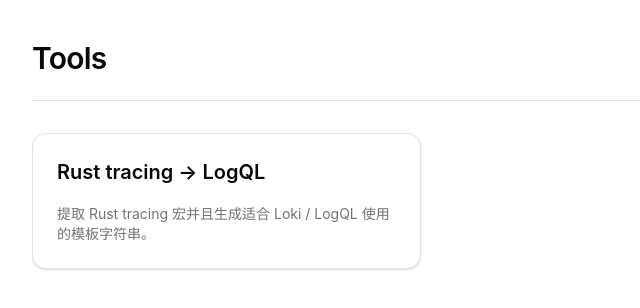
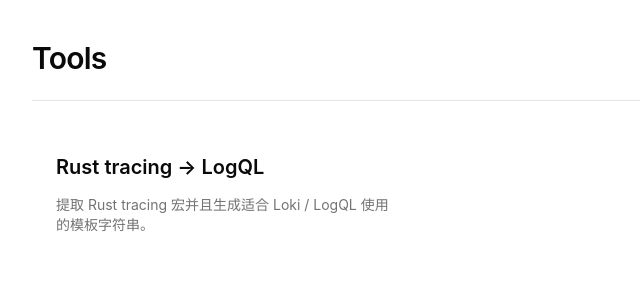
Before and after one commit to TnZzZHlp/tools, a Vue app: page / in a window 1280 px wide. Shown: the top 308 px of the page, without its empty margins (0-640 px from the left). Built offline with nearby package versions, Linux system fonts and the light colour scheme; the HTML template or start-up script is replaced by a standard one.

Commit message:
feat(HomeView): enhance tool cards with hover underline effect

```diff
--- /dev/null
+++ b/src/components/HoverUnderlineTitle.vue
@@ -0,0 +1,19 @@
+<script setup lang="ts">
+import type { HTMLAttributes } from 'vue'
+
+import { cn } from '@/lib/utils'
+
+defineProps<{
+  class?: HTMLAttributes['class']
+}>()
+</script>
+
+<template>
+  <h3 :class="cn('text-xl leading-none font-semibold', $props.class)">
+    <span
+      class="relative inline-flex after:absolute after:bottom-[-0.35em] after:left-0 after:h-0.5 after:w-full after:origin-left after:scale-x-0 after:bg-current after:transition-transform after:duration-200 after:content-[''] group-hover:after:scale-x-100"
+    >
+      <slot />
+    </span>
+  </h3>
+</template>
--- a/src/views/HomeView.vue
+++ b/src/views/HomeView.vue
@@ -1,5 +1,5 @@
 <script setup lang="ts">
-import { Card, CardDescription, CardHeader, CardTitle } from '@/components/ui/card'
+import HoverUnderlineTitle from '@/components/HoverUnderlineTitle.vue'
 
 const tools = [
   {
@@ -12,15 +12,20 @@
 
 <template>
   <section class="space-y-6">
-    <div class="grid gap-6 md:grid-cols-2 xl:grid-cols-3">
-      <Card v-for="tool in tools" :key="tool.to" @click="$router.push(tool.to)" class="cursor-pointer">
-        <CardHeader class="space-y-3">
+    <div class="grid gap-6 md:grid-cols-2 md:divide-x-2 xl:grid-cols-3 xl:divide-x-3">
+      <div
+        v-for="tool in tools"
+        :key="tool.to"
+        class="bg-card text-card-foreground group flex cursor-pointer flex-col gap-6 rounded-xl py-6"
+        @click="$router.push(tool.to)"
+      >
+        <div class="@container/card-header grid auto-rows-min grid-rows-[auto_auto] items-start gap-1.5 px-6 has-data-[slot=card-action]:grid-cols-[1fr_auto] [.border-b]:pb-6 space-y-3">
           <div class="flex items-start justify-between gap-3">
-            <CardTitle class="text-xl">{{ tool.name }}</CardTitle>
+            <HoverUnderlineTitle>{{ tool.name }}</HoverUnderlineTitle>
           </div>
-          <CardDescription>{{ tool.description }}</CardDescription>
-        </CardHeader>
-      </Card>
+          <p class="text-muted-foreground text-sm">{{ tool.description }}</p>
+        </div>
+      </div>
     </div>
   </section>
 </template>
```
